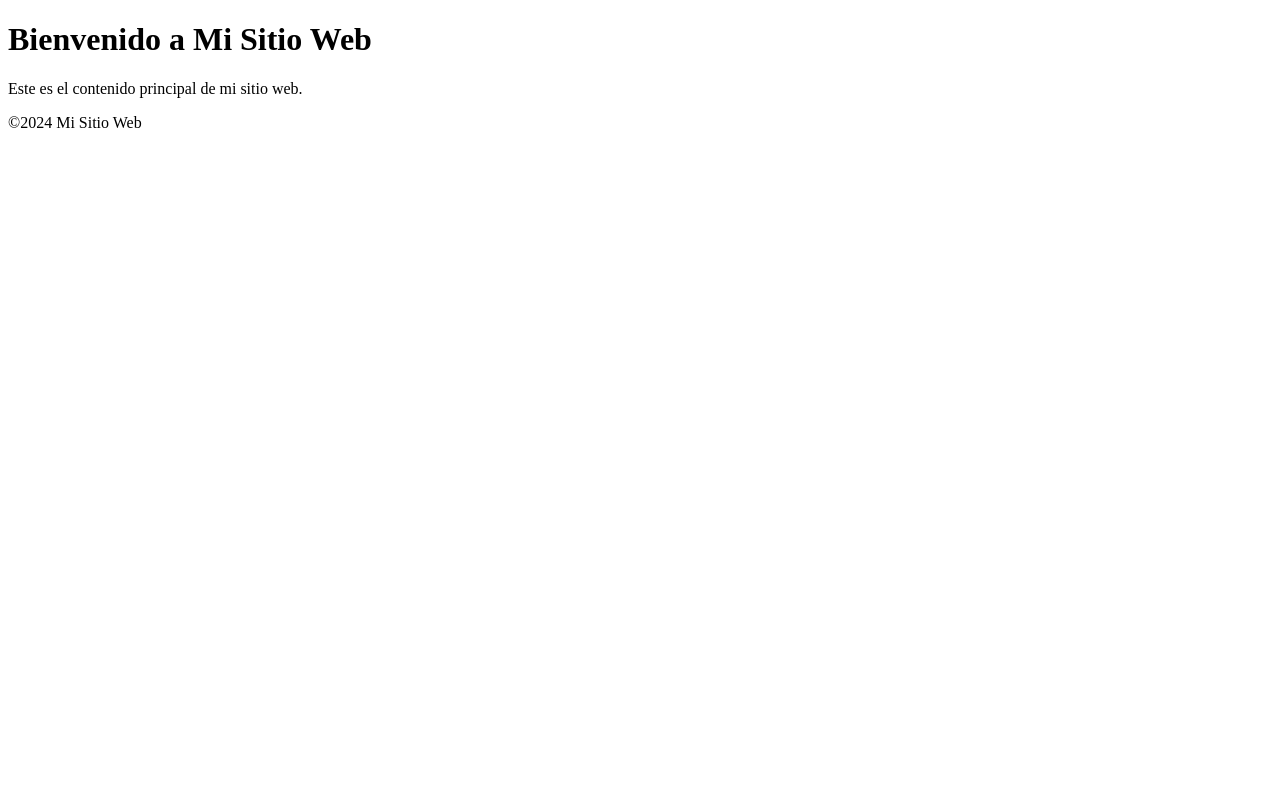
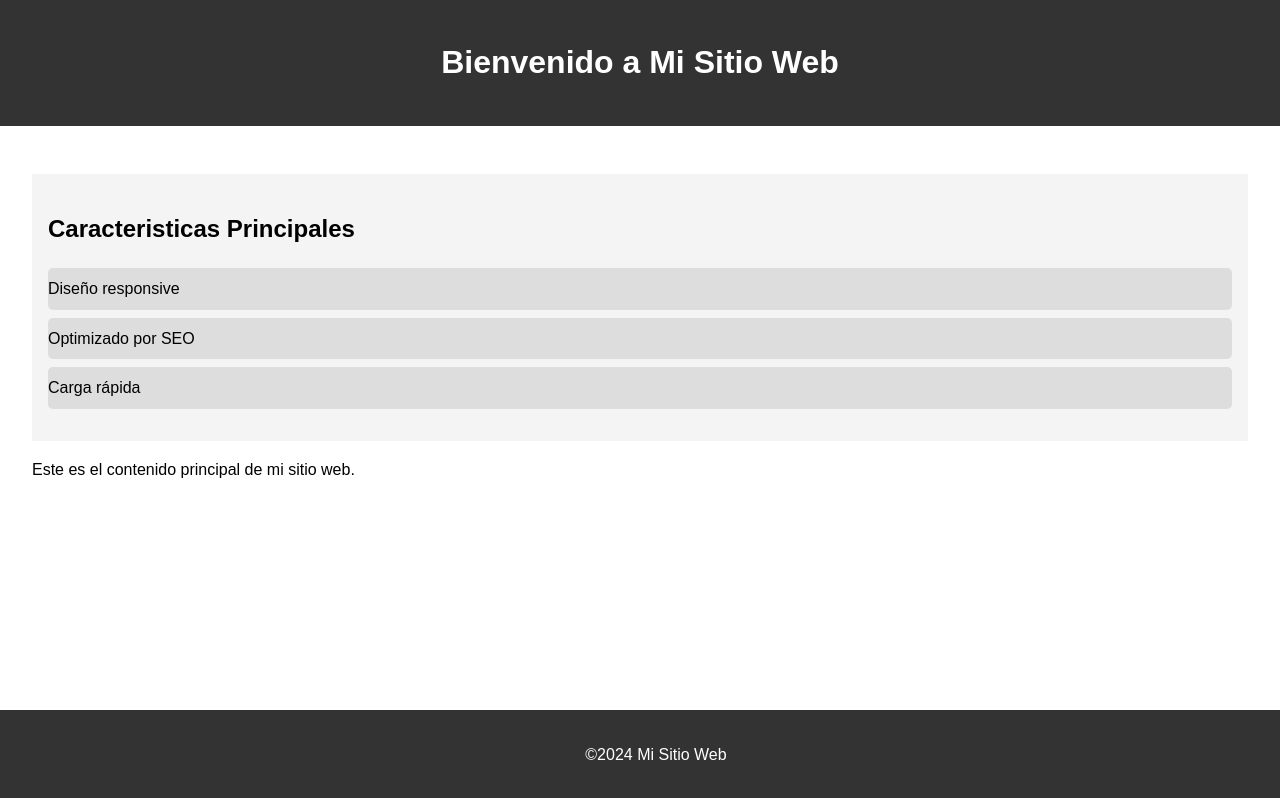
Before and after one commit to laraalo/PruebaBasicWeb, a plain HTML site: page index.html in a window 1280 px wide. Drawn offline with Linux system fonts and the light colour scheme.

Commit message:
Version 1.1 - Added features section

```diff
--- a/index.html
+++ b/index.html
@@ -11,6 +11,14 @@
         <h1>Bienvenido a Mi Sitio Web</h1>
     </header>
     <main>
+        <section id="características">
+            <h2>Caracteristicas Principales</h2>
+            <ul>
+                <li>Diseño responsive</li>
+                <li>Optimizado por SEO</li>
+                <li>Carga rápida</li>
+            </ul>
+        </section>
         <p>Este es el contenido principal de mi sitio web.</p>
     </main>
     <footer>
--- a/styles.css
+++ b/styles.css
@@ -0,0 +1,43 @@
+body{
+    font-family: Arial, sans-serif;
+    margin: 0;
+    padding: 0;
+    line-height: 1.6;
+}
+
+header{
+    background-color: #333;
+    color: white;
+    padding: 1rem;
+    text-align: center;
+}
+
+main{
+    padding: 2rem;
+}
+footer{
+    background-color: #333;
+    color: white;
+    text-align: center;
+    padding: 1rem;
+    position: fixed;
+    bottom: 0;
+    width: 100%;
+}
+
+#características{
+    background-color: #f4f4f4;
+    padding: 1rem;
+    margin: 1rem 0;
+}
+
+#características ul{
+    list-style-type: none;
+    padding: 0;
+}
+#características li{
+    background-color: #ddd;
+    margin: 0.5rem 0;
+    padding: 0.5rem 0;
+    border-radius: 5px;
+}
```
